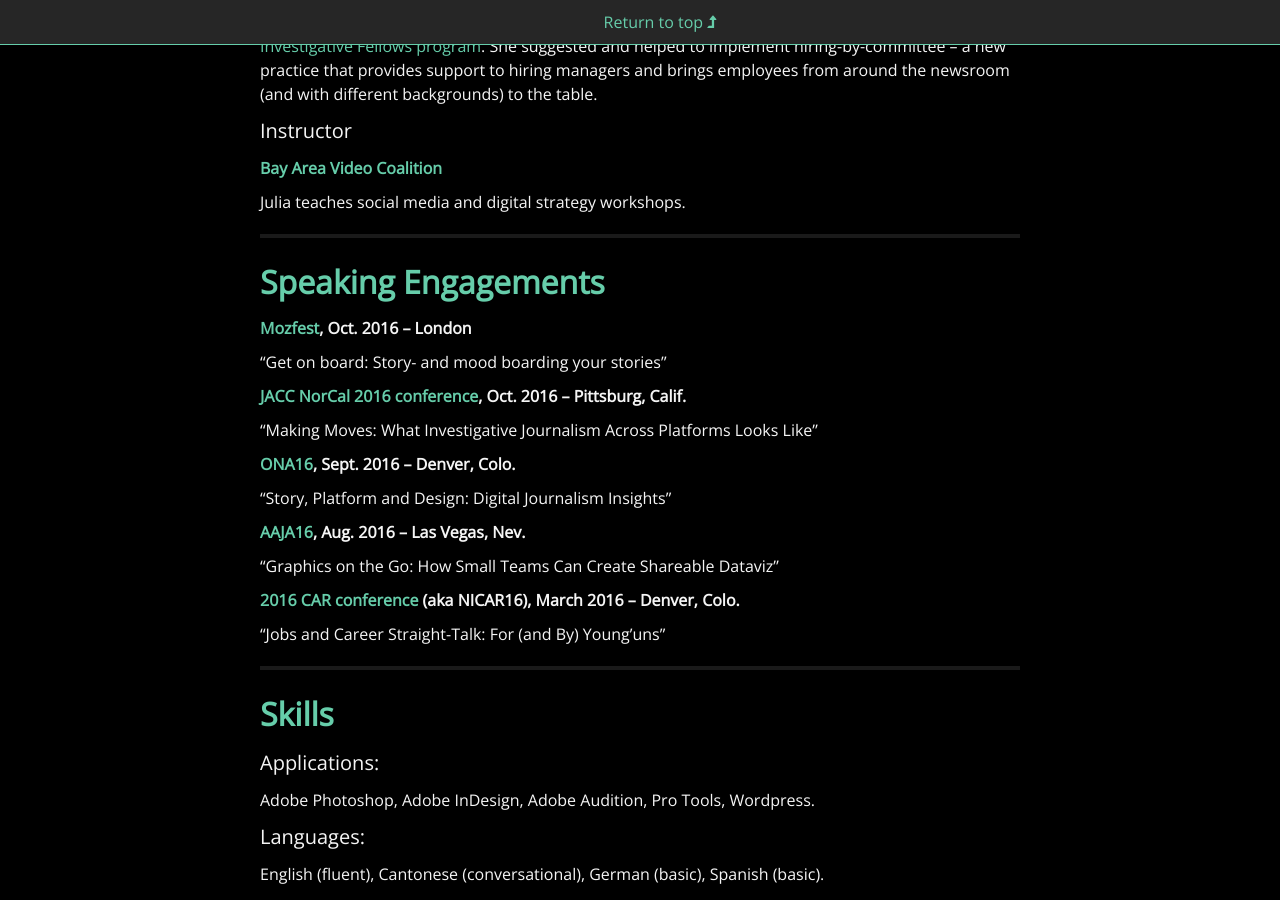
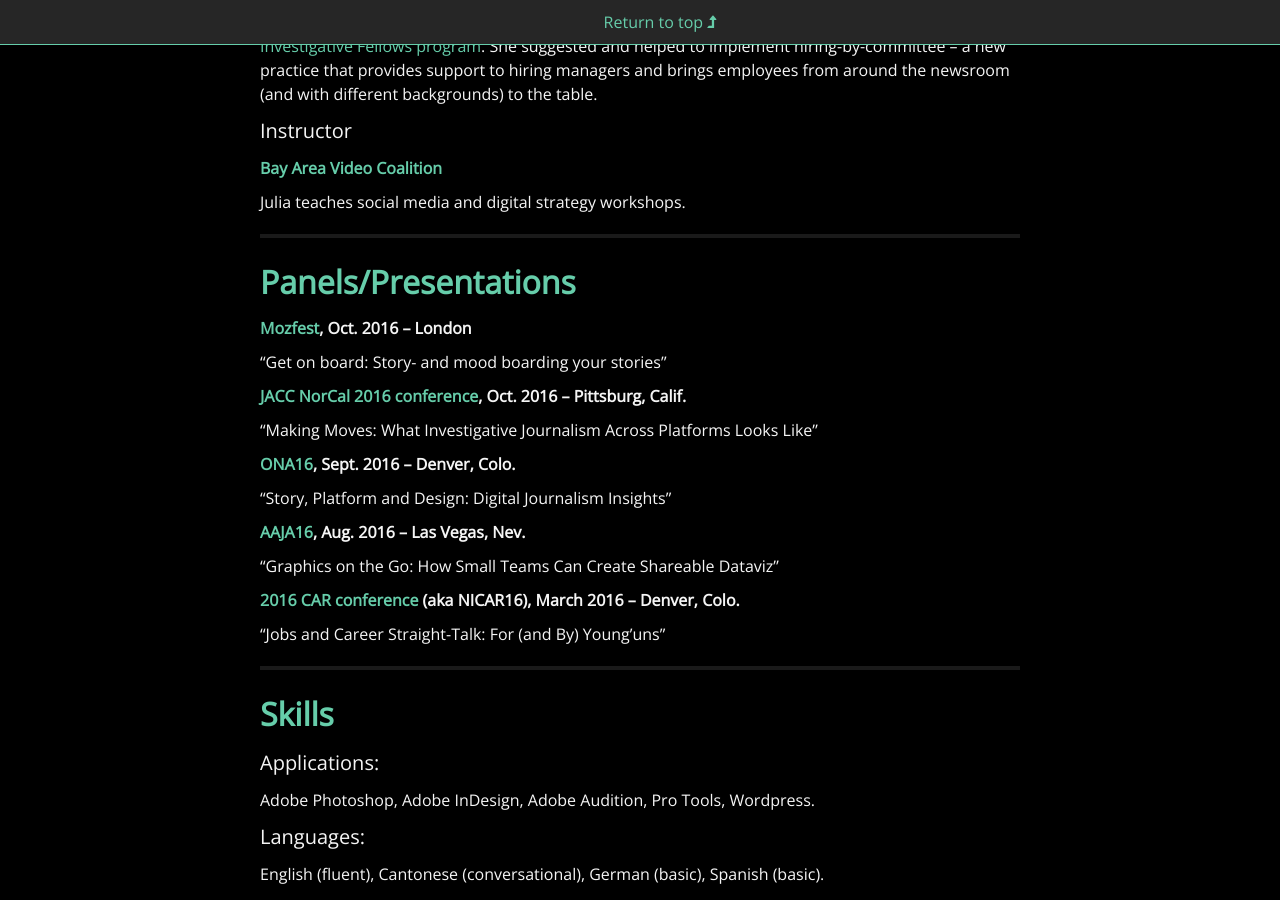
Before and after one commit to juliachanb/juliachanb.github.io, a Jekyll site: the page built from pages/resume.md, in a window 1280 px wide and 900 px high, scrolled down 2807 px. Built offline with Jekyll 4.4.1, drawn with Linux system fonts in a browser that asks for light colours; nearby versions of some CDN libraries; some web fonts are replaced.

Commit message:
added panels/presentations

```diff
--- a/pages/resume.md
+++ b/pages/resume.md
@@ -110,7 +110,7 @@
 
 ___
 
-## **Speaking Engagements**
+## **Panels/Presentations**
 
 **[Mozfest](https://mozillafestival.org/), Oct. 2016 – London**
 
```
